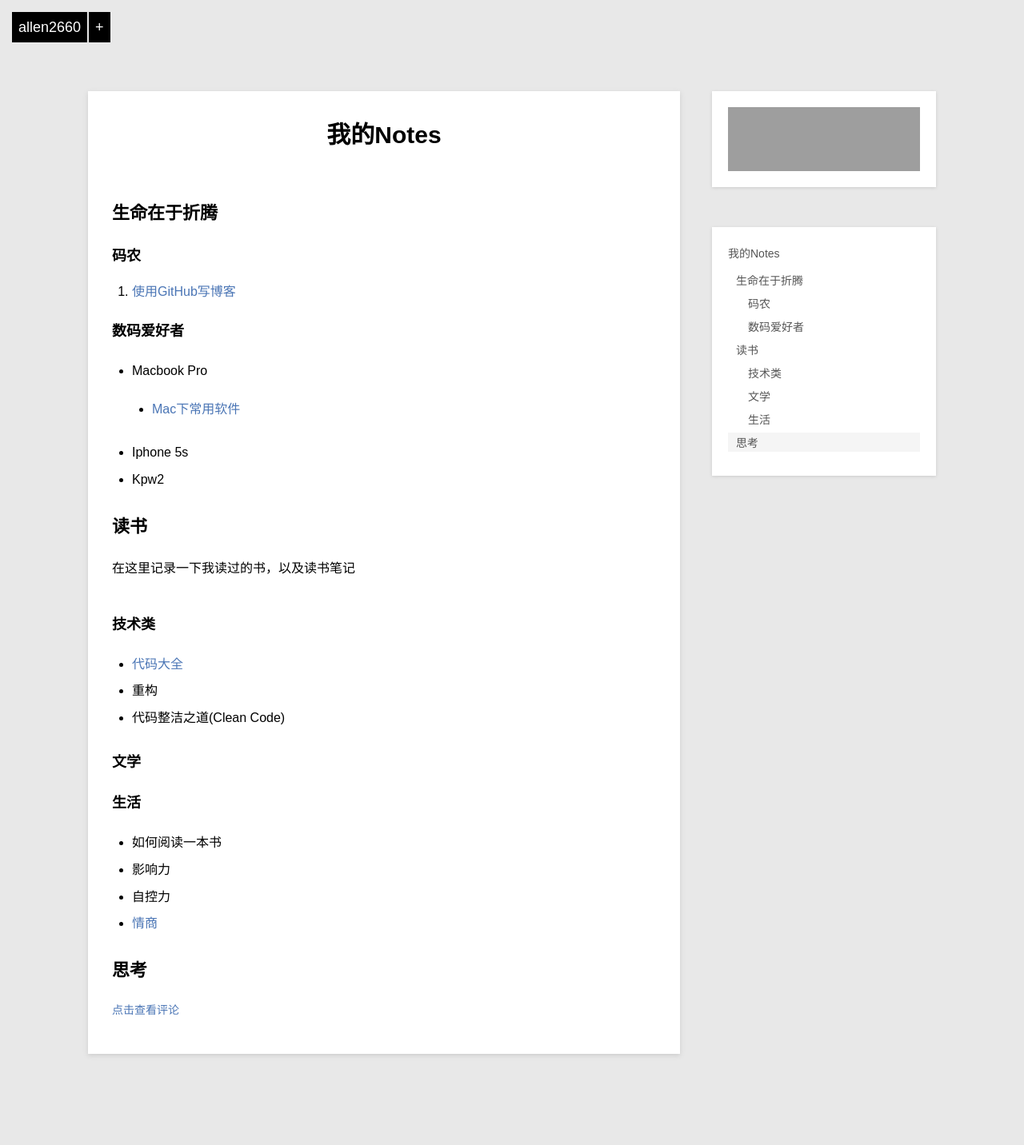
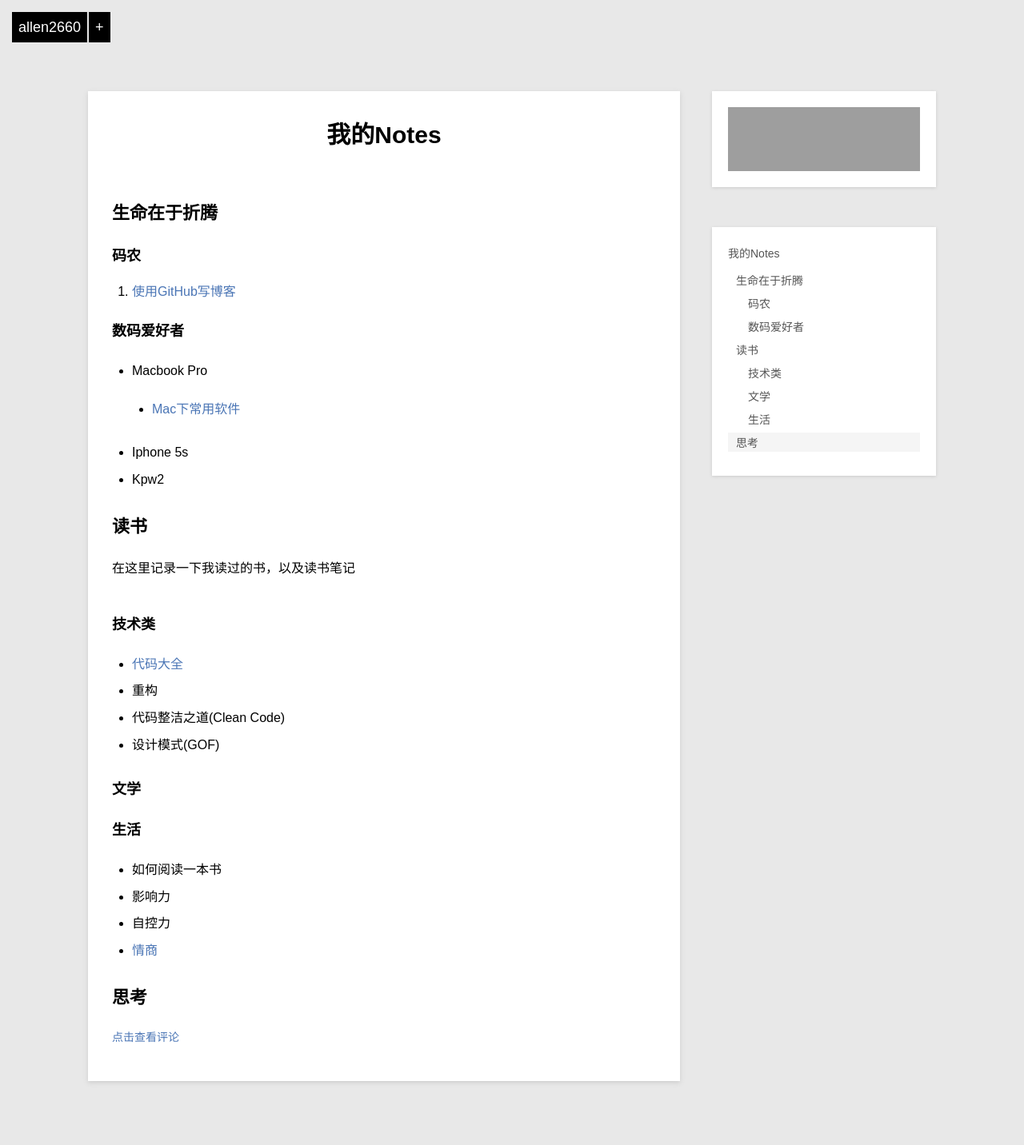
Before and after one commit to allen2660/allen2660.github.io, a Jekyll site: the page built from notes/index.md, in a window 1280 px wide. Shown: the whole page at 80% size. Built offline with Jekyll 4.4.1, drawn with Linux system fonts in a browser that asks for light colours; Markdown is read by kramdown in place of the engine named in the settings; before the commit the page ends 1398 px from its top, so only the background shows below that; grey boxes are pictures that could not be loaded.

Commit message:
Add Article

```diff
--- a/notes/index.md
+++ b/notes/index.md
@@ -27,6 +27,7 @@ title: 我的Notes
 + [代码大全](/code-complete-2/)
 + 重构
 + 代码整洁之道(Clean Code)
++ 设计模式(GOF)
 
 ### 文学
 
```
